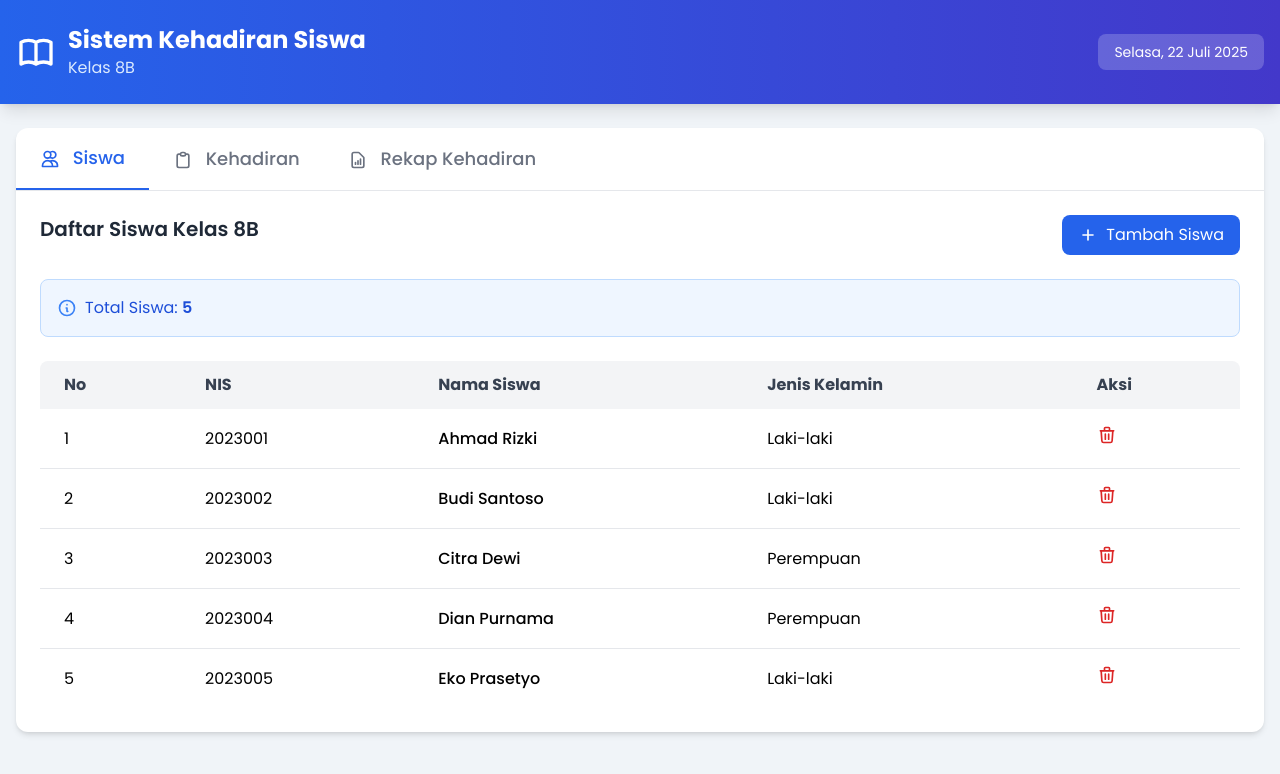
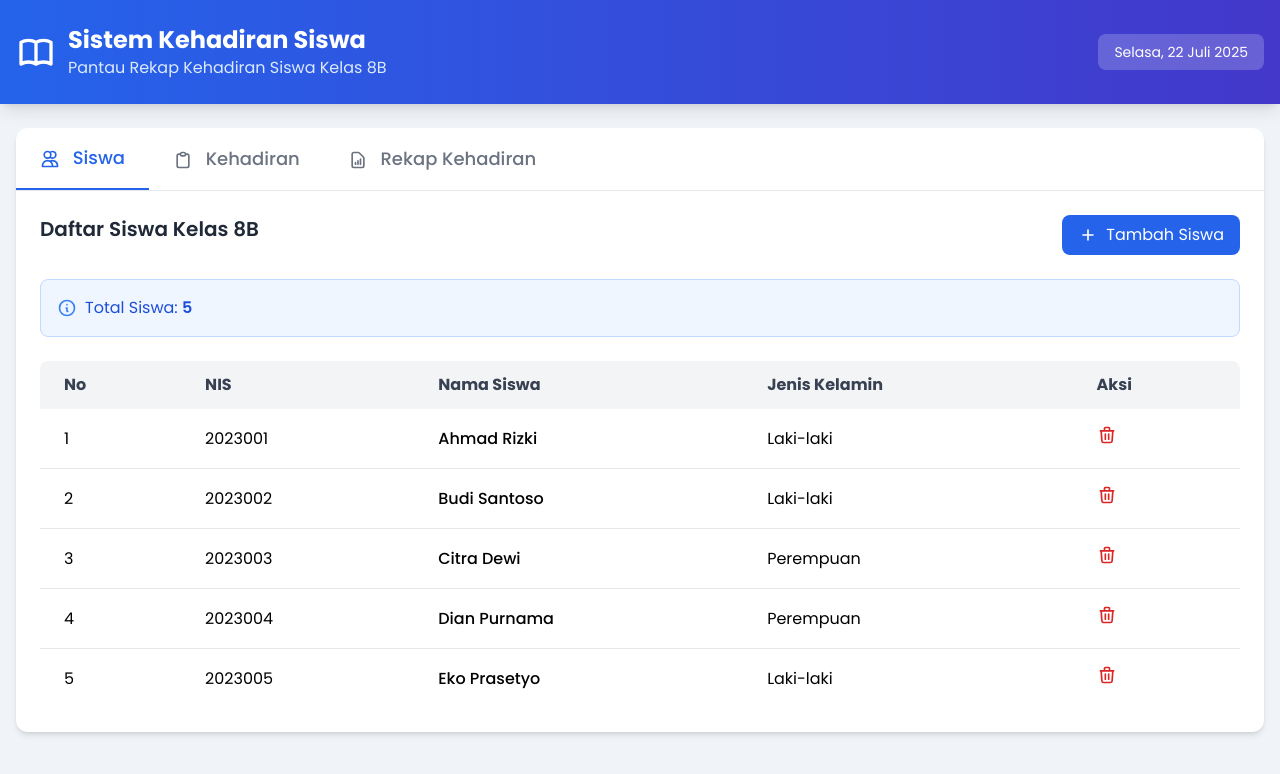
Before and after one commit to fajararifrahman/absen8b, a plain HTML site: page index.html in a window 1280 px wide. Drawn offline with nearby package versions, Linux system fonts and the light colour scheme.

Commit message:
Update index.html

```diff
--- a/index.html
+++ b/index.html
@@ -46,7 +46,7 @@
                         </svg>
                         <div>
                             <h1 class="text-2xl font-bold">Sistem Kehadiran Siswa</h1>
-                            <p class="text-blue-100">Kelas 8B</p>
+                            <p class="text-blue-100">Pantau Rekap Kehadiran Siswa Kelas 8B</p>
                         </div>
                     </div>
                     <div class="flex space-x-2">
```
